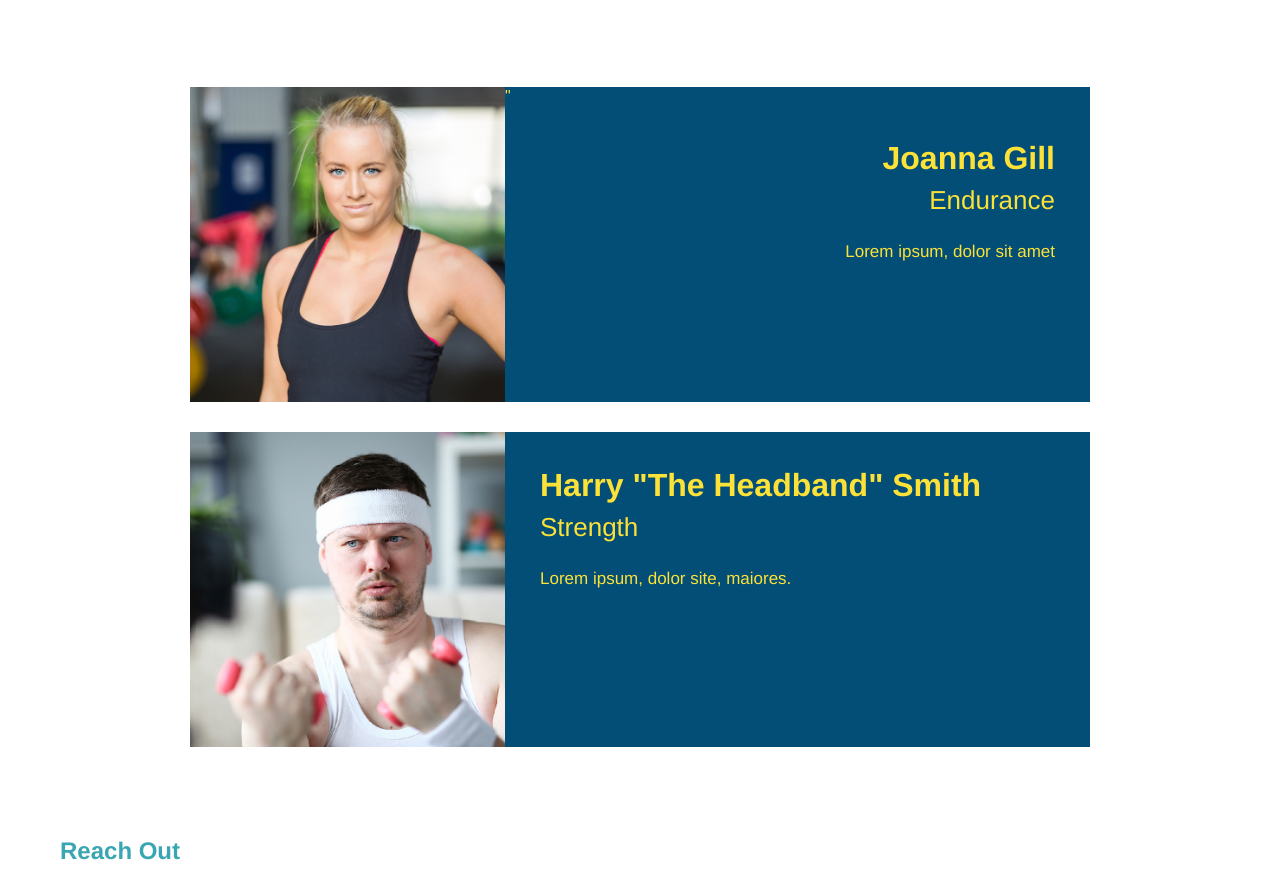
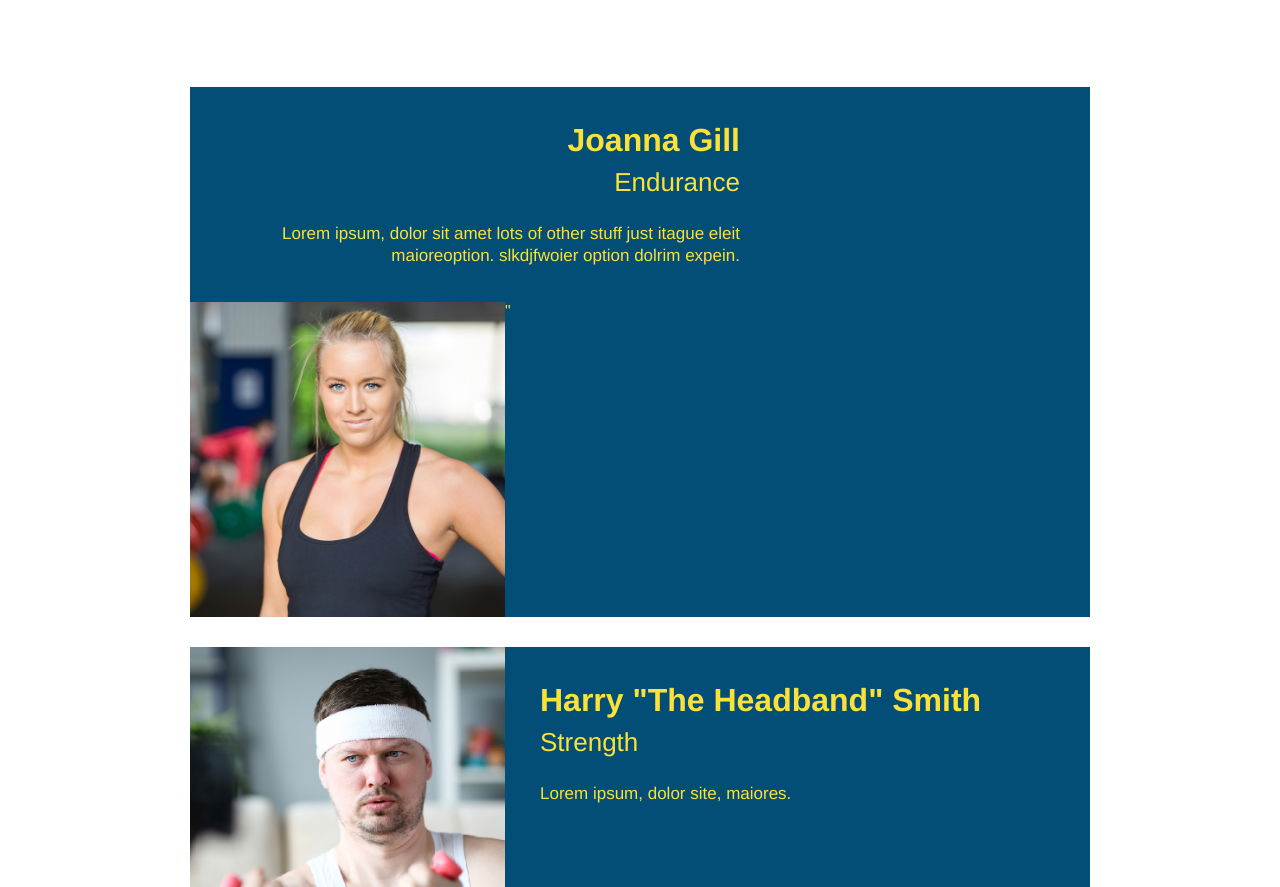
Before and after one commit to oliviahailson/Run-Buddy, a plain HTML site: page index.html in a window 1280 px wide. Shown: the part 3116-4003 px from the top of the page. Drawn offline with Linux system fonts and the light colour scheme.

Commit message:
corrected trainer 2

```diff
--- a/assets/css/style.css
+++ b/assets/css/style.css
@@ -217,5 +217,3 @@ section {
          font-size: 17px;
          line-height: 1.3;
      }
-
-     C:\Users\Olivia Hailson\run-buddy\index.html
--- a/index.html
+++ b/index.html
@@ -125,14 +125,15 @@
         </section>
         <!-- second trainer bio -->
         <article class="trainer">
-            <img src="./images/trainer-2.jpg" alt="Joanna Gill cooling off after a workout" />"
             <div class="trainer-bio text-right">
                 <h3>Joanna Gill</h3>
                 <h4>Endurance</h4>
                 <p>
-                    Lorem ipsum, dolor sit amet
+                    Lorem ipsum, dolor sit amet lots of other stuff just itague eleit maioreoption.
+                    slkdjfwoier   option dolrim expein.
                 </p>
             </div>
+            <img src="./images/trainer-2.jpg" alt="Joanna Gill cooling off after a workout" />"
         </article>
 
         <!-- third trainer bio -->
```
